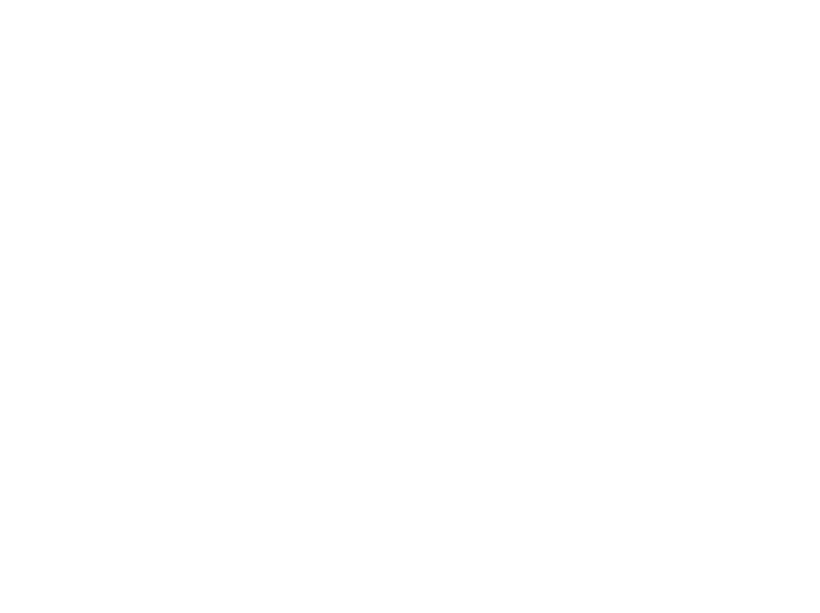
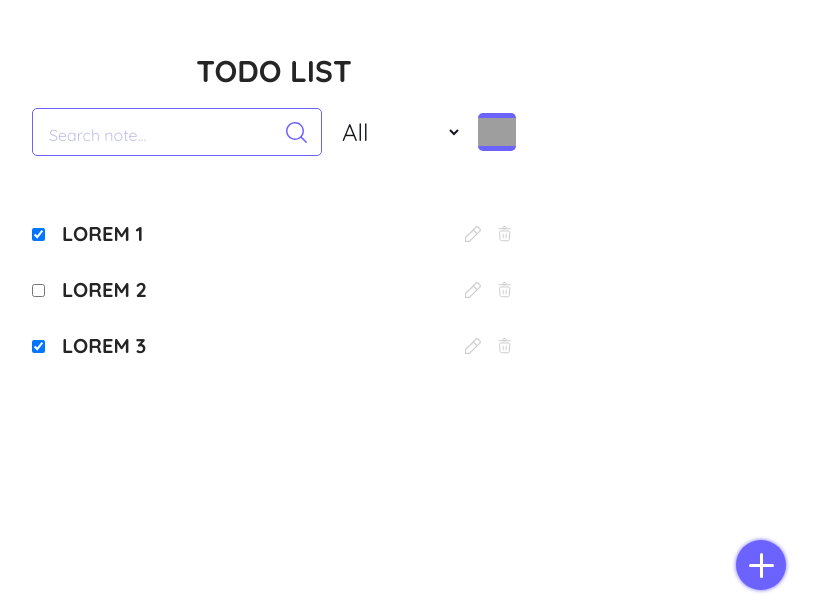
Before and after one commit to BogdanNakai/To-do-App-React-, a React (Vite) app: page /todolist/1 in a window 1280 px wide. Before the commit this address had no page. Shown: the part 187-800 px from the top of the page, without its empty margins (366-1186 px from the left). Built offline with nearby package versions, Linux system fonts and the light colour scheme; grey boxes are pictures that could not be loaded.

Commit message:
perf: add new fuctions

```diff
--- a/src/components/ButtonAddTask.jsx
+++ b/src/components/ButtonAddTask.jsx
@@ -1,8 +1,10 @@
-const ButtonAddTask = () => {
+const ButtonAddTask = ({ setActivePopap, setNewTaskTitle }) => {
 	return (
 		<div className="todo--addTask">
-			<button className="todo--button-addTask">
-
+			<button onClick={() => {
+				setNewTaskTitle('');
+				setActivePopap('active')
+			}} className="todo--button-addTask">
 			</button>
 		</div>
 	)
--- a/src/components/PopapAddTask.jsx
+++ b/src/components/PopapAddTask.jsx
@@ -1,13 +1,22 @@
-const PopapAddTask = () => {
+import { useState } from "react";
+
+const PopapAddTask = ({ active, setActivePopap, newTaskTitle, setNewTaskTitle, addTask, rename}) => {
+
+
 	return (
-		<div className="todo--popapAddTask popapAddTask">
+		<div className={`todo--popapAddTask popapAddTask ${active}`}>
 			<h3 className="popapAddTask--title">New Note</h3>
 			<div className="popapAddTask--input-addTask">
-				<input placeholder="Input your note..." type="text" name="addTask" id="addTask" className="popapAddTask--input" />
+				<input placeholder="Input your note..." value={newTaskTitle} onChange={(e) => { setNewTaskTitle(e.target.value) }} type="text" name="addTask" id="addTask" className="popapAddTask--input" />
 			</div>
 			<div className="popapAddTask--btn-action">
-				<button className="popapAddTask--button-cancel">Cancel</button>
-				<button className="popapAddTask--button-apply">Apply</button>
+				<button className="popapAddTask--button-cancel" onClick={() => setActivePopap('')}>Cancel</button>
+				{rename ? (<button className='popapAddTask--button-apply popapAddTask--button-apply-rename' >Rename</button>
+				) : (
+					<button className={`popapAddTask--button-apply`} onClick={() => {
+						addTask()
+					}}>Apply</button>)
+				}
 			</div>
 		</div>
 	)
--- a/src/components/SearchTask.jsx
+++ b/src/components/SearchTask.jsx
@@ -1,9 +1,9 @@
 import search from '../assets/icon_search.svg'
 
-const SearchTask = () => {
+const SearchTask = ({ searchQwery, setSearchQwery }) => {
 	return (
 		<div className="todo--seacrh-task">
-			<input placeholder='Search note...' id='searchTask' type="search" className="todo--seacrh" />
+			<input placeholder='Search note...' value={searchQwery} onInput={(e) => setSearchQwery(e.target.value)} id='searchTask' type="search" className="todo--seacrh" />
 			<img src={search} alt="search" />
 		</div>
 	)
--- a/src/components/SelectTypeTask.jsx
+++ b/src/components/SelectTypeTask.jsx
@@ -1,11 +1,11 @@
-const SelectTypeTask = () => {
+const SelectTypeTask = ({setFilterIsDone}) => {
 	return (
 		<>
 			<div className="todo--select-task">
-				<select name="selectType" id="selectType">
-					<option defaultValue="all">All</option>
-					<option defaultValue="done">Done</option>
-					<option defaultValue="not-done">Not done</option>
+				<select onChange={(e) => setFilterIsDone(e.target.value)} name="selectType" id="selectType">
+					<option value="all">All</option>
+					<option value="done">Done</option>
+					<option value="not-done">Not done</option>
 				</select>
 			</div>
 		</>
--- a/src/components/SingIn.jsx
+++ b/src/components/SingIn.jsx
@@ -5,17 +5,38 @@ import user from '../assets/icon_user.svg'
 import security from '../assets/icon_security.svg'
 import '../scss/forms.scss'
 import { Controller, useForm } from "react-hook-form";
+import { useNavigate } from "react-router-dom";
 
 const SingIn = () => {
+
+	const navigate = useNavigate()
 
 	const {
 		control,
 		handleSubmit,
 		message,
+		setError,
 		formState: { errors },
 	} = useForm()
 
-	const onSubmit = (data) => console.log(data)
+	/* 	console.log(errors); */
+
+	const onSubmit = (data) => {
+		const users = JSON.parse(localStorage.getItem('users')) || [];
+
+		const isUserUsed = users.find(user => user.user === data.user);
+		const isPassWordUsed = users.find(user => user.passwordSingUp === data.password);
+
+		if (!isUserUsed && !isPassWordUsed) {
+			setError('user', {
+				type: 'manual',
+				message: 'A user with this email address already exists'
+			})
+			return
+		}
+
+		navigate(`/todolist/${isUserUsed.id}`)
+	}
 
 	return (
 		<div className="registration--form form">
--- a/src/components/SingUp.jsx
+++ b/src/components/SingUp.jsx
@@ -6,9 +6,12 @@ import security from '../assets/icon_security.svg'
 import email from '../assets/icon_email.svg'
 import '../scss/forms.scss'
 import InputForm from "./InputForm";
+import { useNavigate } from "react-router-dom";
 
 
 const SingUp = () => {
+	const navigate = useNavigate()
+
 	const {
 		control,
 		handleSubmit,
@@ -31,8 +34,9 @@ const SingUp = () => {
 			return
 		}
 
-		users.push({ ...data, id: crypto.randomUUID() 	});
-
+		const dataUser = { ...data, id: crypto.randomUUID() }
+		users.push(dataUser);
+		navigate(`/todolist/${dataUser.id}`)
 		localStorage.setItem(`users`, JSON.stringify(users));
 	}
 
--- a/src/components/ToDoTask.jsx
+++ b/src/components/ToDoTask.jsx
@@ -2,20 +2,20 @@ import { Link } from "react-router-dom";
 import edit from '../assets/icon_edit.svg'
 import remove from '../assets/icon_remove.svg'
 
-const ToDoTask = ({ taskItem }) => {
+const ToDoTask = ({ task, filteredTasks, filteredByDone, toggleCheckBox, deleteTask, getEditControls }) => {
 	return (
 		<ul className="todo--list">
-			{taskItem.map((item) => {
+			{(filteredTasks ?? filteredByDone ?? task).map((item) => {
 				return( <li key={item.id} className="todo--item">
-					<input type="checkbox" className="todo--item-done" name="todoCheckedTask" id="todoCheckedTask" defaultChecked={item.done} />
+					<input type="checkbox" onChange={() => toggleCheckBox(item.id)} className="todo--item-done" name="todoCheckedTask" id="todoCheckedTask" defaultChecked={item.done} />
 					<Link to={`taslk/${item.id}`} className="todo--info">
 						{item.title}
 					</Link>
 					<div className="todo--item-btns">
-						<button className="todo-item-action">
+						<button onClick={() => getEditControls(item.id)} className="todo-item-action">
 							<img src={edit} alt="edit" />
 						</button>
-						<button className="todo-item-action">
+						<button onClick={() => deleteTask(item.id)} className="todo-item-action">
 							<img src={remove} alt="remove" />
 						</button>
 					</div>
--- a/src/pages/AppComponents.jsx
+++ b/src/pages/AppComponents.jsx
@@ -13,7 +13,7 @@ const AppComponents = () => {
 				<Route path="/" element={<Registration to="/registration" replace />} />
 				<Route path="/registration" element={<Registration/>} />
 				<Route path="/login" element={<Login />} />
-				<Route path="/todolist" element={<ToDoList />} />
+				<Route path="/todolist/:id" element={<ToDoList />} />
 			</Routes>
 		</Suspense>
 	)
--- a/src/pages/ToDoList.jsx
+++ b/src/pages/ToDoList.jsx
@@ -3,13 +3,24 @@ import ButtonThems from "../components/ButtonThems";
 import SearchTask from "../components/SearchTask";
 import SelectTypetask from "../components/SelectTypeTask";
 import ToDoTask from '../components/ToDoTask';
-import ButtonAddTask from '../components/ButtonAddTask';
-import PopapAddtask from '../components/PopapAddTask';
+import ButtonAddTask from '../components/ButtonAddTask';;
+import { useEffect, useState } from 'react';
 import PopapAddTask from '../components/PopapAddTask';
 
 const ToDoList = () => {
+	const [activePopap, setActivePopap] = useState('');
+	const [newTaskTitle, setNewTaskTitle] = useState('');
+	const [searchQwery, setSearchQwery] = useState('')
+	const [filterIsDone, setFilterIsDone] = useState('')
+	const [rename, setRename] = useState(false)
 
-	const taskItem = [
+	const [task, setTask] = useState(() => {
+		const saveTasks = localStorage.getItem('tasks')
+
+		if (saveTasks) {
+			return JSON.parse(saveTasks)
+		} else {
+			return [
 				{
 					id: crypto.randomUUID(),
 					title: 'Lorem 1',
@@ -26,9 +37,52 @@ const ToDoList = () => {
 					done: true
 				},
 			]
+		}
+	})
+
+	const addTask = () => {
+		if (newTaskTitle.trim().length > 0) {
+			const newTask = {
+				id: crypto.randomUUID(),
+				title: newTaskTitle,
+				done: false
+			}
+			setTask([...task, newTask])
+			setNewTaskTitle('')
+			setActivePopap('')
+		}
+	};
+
+	const toggleCheckBox = (id) => {
+		setTask(task.map(task =>
+			task.id === id ? { ...task, done: !task.done } : task
+		));
+	}
+
+	const deleteTask = (id) => {
+		setTask(task.filter(task => task.id !== id));
+	}
+
+	const getEditControls = (id) => {
+		setRename(true)
+		setActivePopap('active');
+		task.find(task => {
+			task.id === id ? setNewTaskTitle(task.title) : null;
+		})
+	}
+
+
+
+	useEffect(() => {
+		localStorage.setItem('tasks', JSON.stringify(task))
+	}, [task])
+
+	const filteredByDone = filterIsDone === 'done' ? task.filter(({ done }) => done)	: filterIsDone === 'not-done' ? task.filter(({done }) => !done): task
+	const clearSearchQwery = searchQwery.trim().toLocaleLowerCase()
+	const filteredTasks = clearSearchQwery.length > 0 ? filteredByDone.filter(({ title }) => title.toLocaleLowerCase().includes(searchQwery)) : null;
 
 	return (
-		<div className="todo">
+		<div className={`todo ${activePopap}`}>
 			<div className="todo--container">
 				<div className="todo--body">
 					<h2 className="todo--title">
@@ -36,17 +90,17 @@ const ToDoList = () => {
 					</h2>
 					<div className="todo--content">
 						<div className="todo--header">
-							<SearchTask />
-							<SelectTypetask />
+							<SearchTask searchQwery={searchQwery} setSearchQwery={setSearchQwery} />
+							<SelectTypetask setFilterIsDone={setFilterIsDone} />
 							<ButtonThems />
 						</div>
 					</div>
 					<div className="todo--list-task">
-						<ToDoTask taskItem={taskItem} />
+						<ToDoTask task={task} filteredTasks={filteredTasks} filteredByDone={filteredByDone} toggleCheckBox={toggleCheckBox} deleteTask={deleteTask} getEditControls={getEditControls } />
 					</div>
-					<PopapAddTask/>
+					<PopapAddTask active={activePopap} setActivePopap={setActivePopap} newTaskTitle={newTaskTitle} setNewTaskTitle={setNewTaskTitle} addTask={addTask} rename={ rename} setRename={setRename} />
 				</div>
-				<ButtonAddTask />
+				<ButtonAddTask setActivePopap={setActivePopap} setNewTaskTitle={setNewTaskTitle} />
 			</div>
 		</div>
 	)
--- a/src/scss/todo.scss
+++ b/src/scss/todo.scss
@@ -1,8 +1,22 @@
-.todo {}
+.todo {
+	display: flex;
+	align-items: center;
+	justify-content: center;
+	&.active {
+		&::after {
+			content: '';
+			position: absolute;
+			z-index: 4;
+			top: 0;
+			left: 0;
+			width: 100%;
+			height: 100%;
+			background-color: #00000052;
+		}
+	}
+}
 
-.todo--container {
-	position: relative;
-}
+.todo--container {}
 
 .todo--body {}
 
@@ -148,15 +162,26 @@
 }
 
 .todo--popapAddTask {
+	position: absolute;
+	top: 40px;
+	z-index: 6;
+	visibility: hidden;
+	opacity: 0;
 	border-radius: 16px;
 	width: 500px;
 	height: 289px;
 	border: 1px solid #000;
+	background-color: #fff;
 	padding: 18px 30px;
 	display: flex;
 	align-items: center;
 	justify-content: space-between;
 	flex-direction: column;
+
+	&.active {
+		visibility: visible;
+		opacity: 1;
+	}
 }
 
 .popapAddTask--input-addTask {
@@ -219,3 +244,7 @@
 	text-transform: uppercase;
 	color: #fff;
 }
+
+.popapAddTask--button-apply-rename {
+
+}
```
Lines whose indentation alone changed are shown as unchanged.
